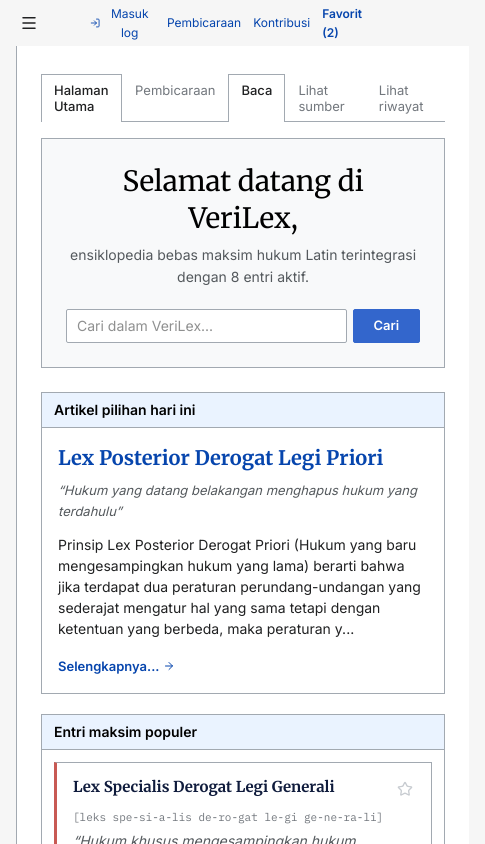
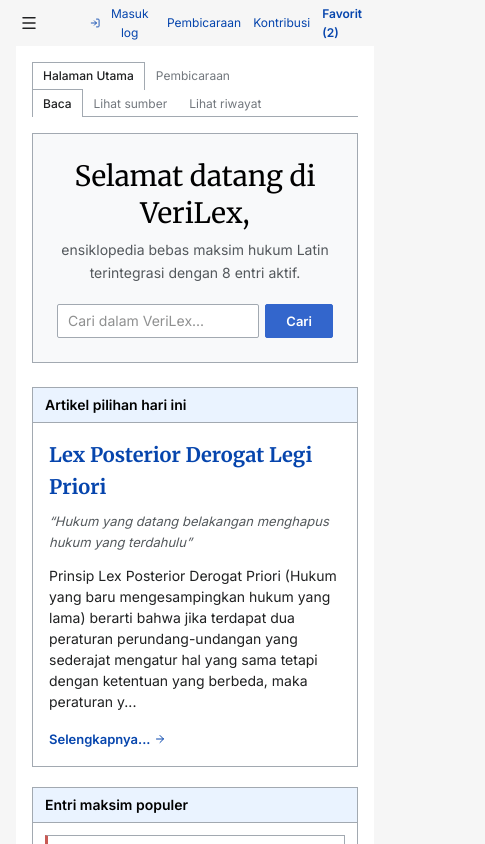
Before and after one commit to Anzar-G/VeriLex, a Next.js app: page / in a window 390 px wide. Shown: the top 844 px of the page, 485 px wide, since content can reach past the window. Built offline with nearby package versions, Linux system fonts and the light colour scheme.

Commit message:
Fix: Resolve all 14 mobile issues — sidebar hidden on mobile, TOC collapsible, no duplicate etymology table, infobox buttons no overflow, footer responsive, compact mobile filter pills

```diff
--- a/src/app/HomepageClient.tsx
+++ b/src/app/HomepageClient.tsx
@@ -27,8 +27,8 @@ export default function HomepageClient() {
   return (
     <div className="container-page" style={{ display: 'flex', gap: '1rem' }}>
 
-      {/* ── Left Sidebar (Wikipedia Style) ── */}
-      <div className="hidden lg:block">
+      {/* ── Left Sidebar: CSS class handles mobile visibility ── */}
+      <div className="vector-sidebar">
         <Sidebar />
       </div>
 
@@ -38,10 +38,10 @@ export default function HomepageClient() {
           flex: 1,
           minWidth: 0,
           backgroundColor: '#FFFFFF',
-          borderLeft: '1px solid #A2A9B1',
-          padding: '1.25rem 1.5rem 3rem',
+          padding: '1rem 1rem 3rem',
           minHeight: 'calc(100vh - 46px)',
         }}
+        className="lg:border-l lg:border-[#A2A9B1] lg:pl-6"
       >
         {/* ── Wikipedia Vector Navigation Tabs ── */}
         <div className="vector-tabs-container">
--- a/src/app/globals.css
+++ b/src/app/globals.css
@@ -6,32 +6,24 @@
    ───────────────────────────────────────── */
 
 :root {
-  /* Wikipedia Vector Skin Palette */
-  --navy:   #0F1B3C;
-  --cream:  #FFFFFF;
-  --wiki-bg: #F6F6F6;     /* Wikipedia light-grey page background */
-  --steel:  #202122;       /* Wikipedia main text dark gray */
-  --steel-muted: #54595D; /* Wikipedia secondary text */
-  --bronze: #A67C52;
-  --bronze-dark: #8A6641;
-  --divider: #A2A9B1;     /* Wikipedia classic border grey */
-  --wiki-blue: #0645AD;   /* Wikipedia link blue */
+  --navy:         #0F1B3C;
+  --cream:        #FFFFFF;
+  --wiki-bg:      #F6F6F6;
+  --steel:        #202122;
+  --steel-muted:  #54595D;
+  --bronze:       #A67C52;
+  --bronze-dark:  #8A6641;
+  --divider:      #A2A9B1;
+  --wiki-blue:    #0645AD;
   --wiki-blue-hover: #3366BB;
-
-  /* Status Colors */
-  --error:   #C85A54;
-  --success: #2E7D32;
-  --info:    #0645AD;
-  --warning: #AC6600;
-
-  /* Text Colors */
-  --text-primary:   #202122;
-  --text-body:      #202122;
-  --text-meta:      #54595D;
-  --text-on-dark:   #FFFFFF;
-
-  /* Background */
-  --background:   #FFFFFF; /* White for content panel */
+  --error:        #C85A54;
+  --success:      #2E7D32;
+  --info:         #0645AD;
+  --warning:      #AC6600;
+  --text-primary: #202122;
+  --text-body:    #202122;
+  --text-meta:    #54595D;
+  --background:   #FFFFFF;
   --foreground:   #202122;
 }
 
@@ -40,7 +32,6 @@
   --color-cream:        var(--cream);
   --color-steel:        var(--steel);
   --color-bronze:       var(--bronze);
-  --color-bronze-dark:  var(--bronze-dark);
   --color-divider:      var(--divider);
   --color-error:        var(--error);
   --color-success:      var(--success);
@@ -48,63 +39,30 @@
   --color-warning:      var(--warning);
   --color-text-meta:    var(--text-meta);
   --color-background:   var(--background);
-  --color-foreground:   var(--foreground);
 
-  /* Typography */
   --font-display: 'Merriweather', Georgia, serif;
   --font-body:    'Inter', -apple-system, BlinkMacSystemFont, 'Segoe UI', Roboto, sans-serif;
   --font-mono:    'IBM Plex Mono', 'Courier New', monospace;
-
-  --text-xs:   0.75rem;    /* 12px */
-  --text-sm:   0.8125rem;  /* 13px */
-  --text-base: 0.9375rem;  /* 15px */
-  --text-lg:   1rem;       /* 16px */
-  --text-xl:   1.125rem;   /* 18px */
-  --text-2xl:  1.25rem;    /* 20px */
-  --text-3xl:  1.75rem;    /* 28px */
-  --text-4xl:  2.625rem;   /* 42px */
-
-  --spacing-0-5: 0.125rem;
-  --spacing-1:   0.25rem;
-  --spacing-2:   0.5rem;
-  --spacing-3:   0.75rem;
-  --spacing-4:   1rem;
-  --spacing-6:   1.5rem;
-  --spacing-8:   2rem;
-  --spacing-12:  3rem;
-  --spacing-16:  4rem;
-
-  --radius-sm:  0.25rem;
-  --radius-md:  0.375rem;
-  --radius-lg:  0.5rem;
-  --radius-pill: 999px;
 }
 
-*, *::before, *::after {
-  box-sizing: border-box;
-}
+*, *::before, *::after { box-sizing: border-box; }
 
-html {
-  scroll-behavior: smooth;
-}
+html { scroll-behavior: smooth; }
 
 body {
   background-color: var(--wiki-bg);
   color: var(--steel);
   font-family: var(--font-body);
-  font-size: 0.875rem; /* Wikipedia body is slightly smaller, 14px */
+  font-size: 0.875rem;
   line-height: 1.6;
   -webkit-font-smoothing: antialiased;
 }
 
-.font-display { font-family: var(--font-display); }
-.font-body    { font-family: var(--font-body); }
-.font-mono    { font-family: var(--font-mono); }
-
+/* ── Typography ───────────────────────────── */
 h1, .h1 {
   font-family: var(--font-display);
-  font-weight: 400; /* Wikipedia headers are regular, not super bold */
-  font-size: 1.875rem;
+  font-weight: 400;
+  font-size: 1.75rem;
   line-height: 1.3;
   color: #000000;
   border-bottom: 1px solid var(--divider);
@@ -112,29 +70,25 @@ h1, .h1 {
   margin-top: 0;
   margin-bottom: 0.5rem;
 }
-
 h2, .h2 {
   font-family: var(--font-display);
   font-weight: 400;
-  font-size: 1.5rem;
+  font-size: 1.4rem;
   line-height: 1.3;
   color: #000000;
   border-bottom: 1px solid var(--divider);
-  padding-bottom: 0.25rem;
+  padding-bottom: 0.2rem;
   margin-top: 1.5rem;
   margin-bottom: 0.5rem;
 }
-
 h3, .h3 {
   font-family: var(--font-body);
   font-weight: 700;
   font-size: 1rem;
-  line-height: 1.4;
   color: #000000;
   margin-top: 1.25rem;
   margin-bottom: 0.375rem;
 }
-
 p {
   font-family: var(--font-body);
   font-size: 0.875rem;
@@ -144,39 +98,84 @@ p {
   margin-bottom: 0.5rem;
 }
 
-/* Wikipedia specific styles */
+/* ── Links ─────────────────────────────── */
 .wiki-link {
   color: var(--wiki-blue);
   text-decoration: none;
-  transition: color 100ms;
 }
 .wiki-link:hover {
   color: var(--wiki-blue-hover);
   text-decoration: underline;
 }
 
-/* Wikipedia Infobox */
+/* ── Layout ─────────────────────────────── */
+.container-page {
+  max-width: 1200px;
+  margin: 0 auto;
+  padding: 0 1rem;
+}
+@media (min-width: 1024px) {
+  .container-page { padding: 0 1.5rem; }
+}
+
+/* ── Vector Sidebar ─────────────────────── */
+/* Sidebar is ONLY shown on lg+ screens.
+   On mobile it is completely removed from layout flow. */
+.vector-sidebar {
+  display: none;
+}
+@media (min-width: 1024px) {
+  .vector-sidebar {
+    display: block;
+    width: 180px;
+    flex-shrink: 0;
+  }
+}
+
+/* ── Vector Sidebar Link List ────────────── */
+.vector-sidebar-list {
+  list-style: none;
+  padding: 0;
+  margin: 0;
+}
+.vector-sidebar-link {
+  display: block;
+  font-family: var(--font-body);
+  font-size: 0.75rem;
+  color: #0645AD;
+  padding: 0.25rem 0.75rem;
+  text-decoration: none;
+  line-height: 1.4;
+}
+.vector-sidebar-link:hover { text-decoration: underline; }
+.vector-sidebar-link.active {
+  color: #202122;
+  font-weight: 700;
+  text-decoration: none;
+}
+
+/* ── Wikipedia Infobox ──────────────────── */
 .wiki-infobox {
   float: right;
-  width: 290px;
+  width: 260px;
   margin: 0 0 1rem 1.5rem;
   background-color: #F8F9FA;
   border: 1px solid #A2A9B1;
   padding: 0.5rem;
   font-size: 0.8125rem;
   line-height: 1.5;
-  box-shadow: none;
-  border-radius: 0;
 }
-@media (max-width: 768px) {
+/* On mobile: infobox goes full-width and appears ABOVE the h1 */
+@media (max-width: 767px) {
   .wiki-infobox {
     float: none;
     width: 100%;
-    margin: 1rem 0;
+    margin: 0 0 1rem 0;
   }
 }
+
 .wiki-infobox-header {
-  background-color: #EAF3FF; /* Classic vector infobox header color */
+  background-color: #EAF3FF;
   color: #000000;
   font-family: var(--font-body);
   font-weight: 700;
@@ -190,18 +189,43 @@ p {
   display: flex;
   padding: 0.25rem 0;
   border-bottom: 1px solid #EAECF0;
+  font-size: 0.75rem;
 }
 .wiki-infobox-label {
   font-weight: 700;
-  width: 35%;
+  width: 38%;
   color: var(--steel-muted);
+  flex-shrink: 0;
 }
 .wiki-infobox-value {
-  width: 65%;
+  width: 62%;
   color: var(--steel);
+  word-break: break-word;
+}
+/* Infobox action buttons: always horizontal, wrap if needed */
+.wiki-infobox-actions {
+  display: flex;
+  flex-wrap: wrap;
+  gap: 0.375rem;
+  margin-top: 0.5rem;
+  justify-content: center;
+}
+.wiki-infobox-btn {
+  display: inline-flex;
+  align-items: center;
+  gap: 0.25rem;
+  padding: 0.25rem 0.5rem;
+  font-size: 0.7125rem;
+  border: 1px solid #A2A9B1;
+  background: #F8F9FA;
+  cursor: pointer;
+  white-space: nowrap;
+  flex: 1;
+  justify-content: center;
+  min-width: 0;
 }
 
-/* Table of Contents (TOC) - Classic Vector */
+/* ── Table of Contents ──────────────────── */
 .wiki-toc {
   background-color: #F8F9FA;
   border: 1px solid #A2A9B1;
@@ -209,7 +233,18 @@ p {
   display: inline-block;
   min-width: 200px;
   margin: 1rem 0;
-  border-radius: 0;
+  width: auto;
+}
+/* On mobile: TOC is hidden by default, toggled via button */
+@media (max-width: 767px) {
+  .wiki-toc {
+    display: block;
+    width: 100%;
+    min-width: 0;
+  }
+  .wiki-toc.toc-collapsed ol {
+    display: none;
+  }
 }
 .wiki-toc-title {
   font-weight: 700;
@@ -217,9 +252,78 @@ p {
   font-size: 0.8125rem;
   text-align: center;
   margin-bottom: 0.5rem;
+  display: flex;
+  justify-content: space-between;
+  align-items: center;
+  cursor: pointer;
 }
 
-/* Buttons (MediaWiki Style) */
+/* ── Vector Action Tabs ─────────────────── */
+.vector-tabs-container {
+  display: flex;
+  justify-content: space-between;
+  border-bottom: 1px solid #A2A9B1;
+  margin-bottom: 1rem;
+  font-size: 0.8125rem;
+  font-family: var(--font-body);
+  flex-wrap: wrap;
+  gap: 0;
+}
+.vector-tabs-group {
+  display: flex;
+  margin-bottom: -1px;
+  flex-wrap: nowrap;
+}
+.vector-tab-item {
+  display: block;
+  padding: 0.4rem 0.625rem;
+  border: 1px solid transparent;
+  border-bottom: none;
+  color: #0645AD;
+  text-decoration: none;
+  background-color: transparent;
+  line-height: 1.2;
+  font-size: 0.75rem;
+  cursor: pointer;
+  white-space: nowrap;
+}
+.vector-tab-item:hover { background-color: rgba(0,0,0,0.02); }
+.vector-tab-item.active {
+  background-color: #FFFFFF;
+  border-color: #A2A9B1;
+  color: #202122;
+  font-weight: 500;
+}
+.vector-tab-item.disabled {
+  color: #72777D;
+  cursor: default;
+  pointer-events: none;
+}
+
+/* ── Wikipedia Tagline ──────────────────── */
+.wiki-tagline {
+  font-size: 0.75rem;
+  color: #54595D;
+  margin-top: -0.25rem;
+  margin-bottom: 1rem;
+  font-family: var(--font-body);
+  display: block;
+}
+
+/* ── Category Box ──────────────────────── */
+.wiki-catlinks {
+  border: 1px solid #A2A9B1;
+  background-color: #F8F9FA;
+  padding: 0.5rem 0.75rem;
+  margin-top: 2rem;
+  font-size: 0.75rem;
+  font-family: var(--font-body);
+  line-height: 1.5;
+  word-break: break-word;
+  clear: both;
+}
+
+/* ── Buttons ────────────────────────────── */
 .btn-primary {
   display: inline-flex;
   align-items: center;
@@ -233,13 +337,9 @@ p {
   border-radius: 2px;
   border: 1px solid #3366CC;
   cursor: pointer;
-  transition: background-color 100ms, border-color 100ms;
   text-decoration: none;
 }
-.btn-primary:hover {
-  background-color: #4477DD;
-  border-color: #4477DD;
-}
+.btn-primary:hover { background-color: #4477DD; border-color: #4477DD; }
 
 .btn-secondary {
   display: inline-flex;
@@ -254,37 +354,11 @@ p {
   border-radius: 2px;
   border: 1px solid #A2A9B1;
   cursor: pointer;
-  transition: background-color 100ms;
   text-decoration: none;
 }
-.btn-secondary:hover {
-  background-color: #FFFFFF;
-}
+.btn-secondary:hover { background-color: #FFFFFF; }
 
-/* Card result - Wikipedia list item */
-.card-result {
-  background-color: #FFFFFF;
-  border: 1px solid #EAECF0;
-  border-radius: 0;
-  padding: 1rem;
-  transition: border-color 100ms;
-}
-.card-result:hover {
-  border-color: #A2A9B1;
-}
-
-.tag-category {
-  display: inline-block;
-  background-color: #F8F9FA;
-  border: 1px solid #A2A9B1;
-  color: var(--wiki-blue);
-  font-family: var(--font-body);
-  font-weight: 500;
-  font-size: 0.75rem;
-  padding: 0.125rem 0.375rem;
-  border-radius: 0;
-}
-
+/* ── Form Inputs ─────────────────────────── */
 .input-text {
   width: 100%;
   border: 1px solid #A2A9B1;
@@ -296,9 +370,29 @@ p {
   border-radius: 2px;
   outline: none;
 }
-.input-text:focus {
-  border-color: #3366CC;
+.input-text:focus { border-color: #3366CC; }
+
+/* ── Cards & Results ─────────────────────── */
+.card-result {
+  background-color: #FFFFFF;
+  border: 1px solid #EAECF0;
+  padding: 1rem;
 }
+.card-result:hover { border-color: #A2A9B1; }
+
+.tag-category {
+  display: inline-block;
+  background-color: #F8F9FA;
+  border: 1px solid #A2A9B1;
+  color: var(--wiki-blue);
+  font-family: var(--font-body);
+  font-weight: 500;
+  font-size: 0.75rem;
+  padding: 0.125rem 0.375rem;
+}
+
+.interactive-card { transition: border-color 100ms; }
+.interactive-card:hover { border-color: #A2A9B1; }
 
 .divider-h {
   border: none;
@@ -306,116 +400,7 @@ p {
   margin: 1rem 0;
 }
 
-.container-page {
-  max-width: 1200px;
-  margin: 0 auto;
-  padding: 0 1.5rem;
-}
-@media (max-width: 639px) {
-  .container-page { padding: 0 1rem; }
-}
-
-.sr-only {
-  position: absolute;
-  width: 1px;
-  height: 1px;
-  padding: 0;
-  margin: -1px;
-  overflow: hidden;
-  clip: rect(0,0,0,0);
-  white-space: nowrap;
-  border-width: 0;
-}
-
-/* ── Vector Skin Sidebar Style ────────────────── */
-.vector-sidebar-list {
-  list-style: none;
-  padding: 0;
-  margin: 0;
-}
-
-.vector-sidebar-link {
-  display: block;
-  font-family: var(--font-body);
-  font-size: 0.75rem; /* Wikipedia sidebar is compact */
-  color: #0645AD;
-  padding: 0.25rem 0.75rem;
-  text-decoration: none;
-  line-height: 1.4;
-}
-.vector-sidebar-link:hover {
-  text-decoration: underline;
-}
-.vector-sidebar-link.active {
-  color: #202122;
-  font-weight: 700;
-  text-decoration: none;
-}
-
-/* ── Vector Tabs (Halaman / Diskusi / Baca / Sunting) ── */
-.vector-tabs-container {
-  display: flex;
-  justify-content: space-between;
-  border-bottom: 1px solid #A2A9B1;
-  margin-bottom: 1rem;
-  margin-top: 0.5rem;
-  font-size: 0.8125rem;
-  font-family: var(--font-body);
-}
-
-.vector-tabs-group {
-  display: flex;
-  margin-bottom: -1px;
-}
-
-.vector-tab-item {
-  display: block;
-  padding: 0.5rem 0.75rem;
-  border: 1px solid transparent;
-  border-bottom: none;
-  color: #0645AD;
-  text-decoration: none;
-  background-color: transparent;
-  line-height: 1.2;
-}
-.vector-tab-item:hover {
-  background-color: rgba(0,0,0,0.02);
-  color: #0645AD;
-}
-.vector-tab-item.active {
-  background-color: #FFFFFF;
-  border-color: #A2A9B1;
-  color: #202122;
-  font-weight: 500;
-}
-.vector-tab-item.disabled {
-  color: #72777D;
-  cursor: not-allowed;
-  pointer-events: none;
-}
-
-/* ── Wikipedia Sub-Tagline ── */
-.wiki-tagline {
-  font-size: 0.75rem;
-  color: #54595D;
-  margin-top: -0.25rem;
-  margin-bottom: 1rem;
-  font-family: var(--font-body);
-  display: block;
-}
-
-/* ── Wikipedia Category Box ── */
-.wiki-catlinks {
-  border: 1px solid #A2A9B1;
-  background-color: #F8F9FA;
-  padding: 0.5rem 0.75rem;
-  margin-top: 2rem;
-  font-size: 0.75rem;
-  font-family: var(--font-body);
-  line-height: 1.5;
-}
-
-/* ── 3D Flashcard Flip Animations ────────────────── */
+/* ── Flashcard Flip ─────────────────────── */
 .flashcard-perspective {
   perspective: 1000px;
   width: 100%;
@@ -423,7 +408,6 @@ p {
   height: 280px;
   margin: 0 auto;
 }
-
 .flashcard-inner {
   position: relative;
   width: 100%;
@@ -433,11 +417,7 @@ p {
   transform-style: preserve-3d;
   cursor: pointer;
 }
-
-.flashcard-inner.is-flipped {
-  transform: rotateY(180deg);
-}
-
+.flashcard-inner.is-flipped { transform: rotateY(180deg); }
 .flashcard-face {
   position: absolute;
   width: 100%;
@@ -445,57 +425,70 @@ p {
   backface-visibility: hidden;
   border: 1px solid #A2A9B1;
   background-color: #FFFFFF;
-  border-radius: 0; /* Wikipedia is flat */
   padding: 2rem;
   display: flex;
   flex-direction: column;
   justify-content: center;
   align-items: center;
-  box-shadow: none;
 }
-
 .flashcard-back {
   transform: rotateY(180deg);
   background-color: #FAF8F3;
   border-color: var(--bronze);
 }
 
-/* ── Responsive & Typography Helpers ──────────────── */
+/* ── Text Utilities ─────────────────────── */
 .text-wrap-safe {
   overflow-wrap: break-word;
   word-wrap: break-word;
   word-break: break-word;
 }
-
-/* Enhanced interactive shadows */
-.interactive-card {
-  transition: border-color 100ms;
-}
-.interactive-card:hover {
-  border-color: #A2A9B1;
+.sr-only {
+  position: absolute;
+  width: 1px; height: 1px;
+  padding: 0; margin: -1px;
+  overflow: hidden;
+  clip: rect(0,0,0,0);
+  white-space: nowrap;
+  border-width: 0;
 }
 
-/* Collapsible Table of Contents for Mobile */
-@media (max-width: 640px) {
-  .wiki-toc {
-    display: block;
-    width: 100%;
-    min-width: 0;
-  }
+/* ── Loading Pulse ──────────────────────── */
+@keyframes pulse-logo {
+  0%, 100% { transform: scale(1); opacity: 0.95; }
+  50% { transform: scale(1.05); opacity: 0.75; }
 }
-
-/* ── Loading Page Pulse Animation ────────────────── */
-@keyframes pulse-logo {
-  0%, 100% {
-    transform: scale(1);
-    opacity: 0.95;
-  }
-  50% {
-    transform: scale(1.05);
-    opacity: 0.75;
-  }
-}
-
 .pulse-logo {
   animation: pulse-logo 1.8s cubic-bezier(0.4, 0, 0.2, 1) infinite;
 }
+
+/* ── Footer Responsive ─────────────────── */
+.footer-grid {
+  display: flex;
+  justify-content: space-between;
+  align-items: flex-start;
+  flex-wrap: wrap;
+  gap: 1.5rem;
+}
+@media (max-width: 639px) {
+  .footer-grid {
+    flex-direction: column;
+    gap: 1rem;
+  }
+}
+.footer-nav {
+  display: flex;
+  gap: 2rem;
+  flex-wrap: wrap;
+}
+.footer-bottom {
+  display: flex;
+  justify-content: space-between;
+  align-items: center;
+  flex-wrap: wrap;
+  gap: 0.5rem;
+}
+@media (max-width: 639px) {
+  .footer-bottom { flex-direction: column; align-items: flex-start; }
+  .footer-bottom-links { display: flex; gap: 0.75rem; flex-wrap: wrap; }
+}
--- a/src/components/layout/Footer.tsx
+++ b/src/components/layout/Footer.tsx
@@ -1,7 +1,6 @@
 'use client';
 
 import Link from 'next/link';
-import { BookOpen } from 'lucide-react';
 
 export default function Footer() {
   return (
@@ -10,41 +9,28 @@ export default function Footer() {
         backgroundColor: '#F8F9FA',
         color: 'var(--steel-muted)',
         borderTop: '1px solid #A2A9B1',
-        padding: '2rem 0',
-        marginTop: '4rem',
+        padding: '1.5rem 0',
+        marginTop: '2rem',
         fontSize: '0.8125rem',
       }}
     >
-      <div
-        className="container-page"
-        style={{
-          display: 'flex',
-          flexDirection: 'column',
-          gap: '1.25rem',
-        }}
-      >
-        <div
-          style={{
-            display: 'flex',
-            justifyContent: 'space-between',
-            alignItems: 'flex-start',
-            flexWrap: 'wrap',
-            gap: '1.5rem',
-          }}
-        >
-          <div>
+      <div className="container-page">
+        <div className="footer-grid">
+          {/* Brand & Description */}
+          <div style={{ flex: 1, minWidth: 0 }}>
             <div style={{ display: 'flex', alignItems: 'center', gap: '0.5rem', marginBottom: '0.5rem' }}>
-              <BookOpen size={16} color="var(--navy)" strokeWidth={2} />
+              <img src="/verilex-logo.png" alt="VeriLex" style={{ height: '20px', width: 'auto', borderRadius: '2px' }} />
               <span style={{ fontFamily: 'var(--font-display)', fontWeight: 700, color: 'var(--navy)', fontSize: '0.9375rem' }}>
-                VeriLex — Ensiklopedia Maksim Hukum Latin
+                VeriLex
               </span>
             </div>
-            <p style={{ fontFamily: 'var(--font-body)', fontSize: '0.8125rem', lineHeight: 1.5, maxWidth: '420px', margin: 0 }}>
-              Platform referensi independen untuk mahasiswa, akademisi, dan praktisi hukum di Indonesia. Didesain dengan asas keterbacaan tinggi dan keakuratan sumber ilmiah.
+            <p style={{ fontFamily: 'var(--font-body)', fontSize: '0.8125rem', lineHeight: 1.5, margin: 0, maxWidth: '360px', wordBreak: 'break-word' }}>
+              Platform referensi independen untuk mahasiswa, akademisi, dan praktisi hukum di Indonesia.
             </p>
           </div>
 
-          <nav style={{ display: 'flex', gap: '2.5rem', flexWrap: 'wrap' }}>
+          {/* Navigation links */}
+          <nav className="footer-nav">
             <div>
               <p style={{ fontFamily: 'var(--font-body)', fontWeight: 700, fontSize: '0.8125rem', color: 'var(--navy)', marginBottom: '0.5rem' }}>Navigasi</p>
               {[
@@ -75,21 +61,13 @@ export default function Footer() {
 
         <hr className="divider-h" style={{ margin: '0.75rem 0' }} />
 
-        <div
-          style={{
-            display: 'flex',
-            justifyContent: 'space-between',
-            alignItems: 'center',
-            flexWrap: 'wrap',
-            gap: '0.75rem',
-          }}
-        >
+        <div className="footer-bottom">
           <p style={{ fontFamily: 'var(--font-body)', fontSize: '0.75rem', margin: 0 }}>
-            Teks tersedia di bawah lisensi terbuka referensi hukum Indonesia. Hak cipta milik kontributor.
+            Teks tersedia di bawah lisensi terbuka referensi hukum Indonesia.
           </p>
-          <div style={{ display: 'flex', gap: '1.25rem' }}>
-            <Link href="/tentang" className="wiki-link" style={{ fontSize: '0.75rem' }}>Tentang VeriLex</Link>
-            <Link href="/faq" className="wiki-link" style={{ fontSize: '0.75rem' }}>Penyangkalan Hukum</Link>
+          <div className="footer-bottom-links">
+            <Link href="/tentang" className="wiki-link" style={{ fontSize: '0.75rem' }}>Tentang</Link>
+            <Link href="/faq" className="wiki-link" style={{ fontSize: '0.75rem' }}>Penyangkalan</Link>
             <Link href="/panduan" className="wiki-link" style={{ fontSize: '0.75rem' }}>Panduan</Link>
           </div>
         </div>
```
Also changed, not shown: src/app/cari/SearchPageClient.tsx (+50 -23 lines), src/app/maksim/[id]/MaximDetailClient.tsx (+20 -34 lines).
